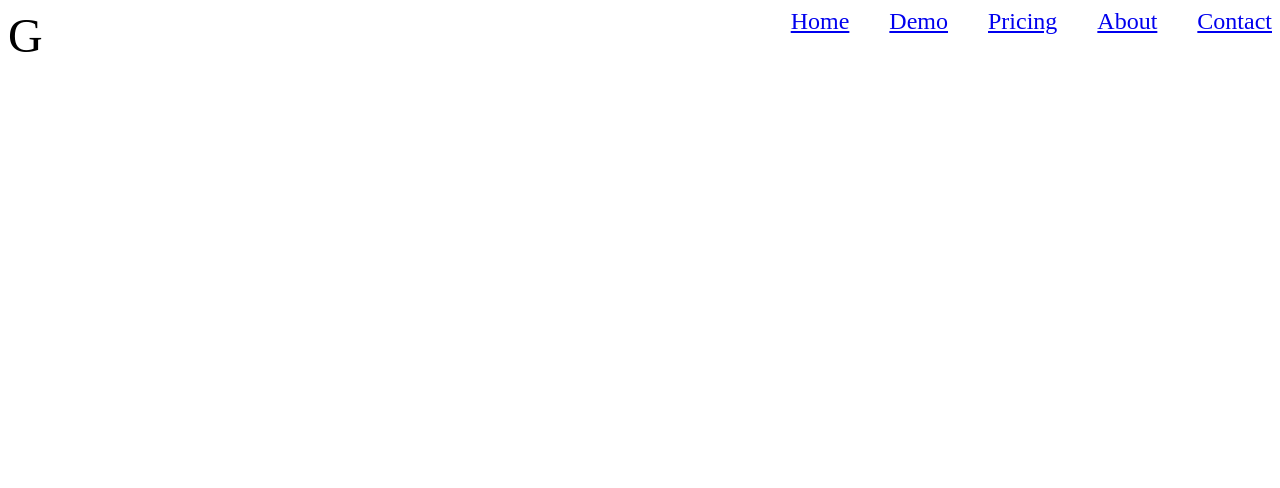
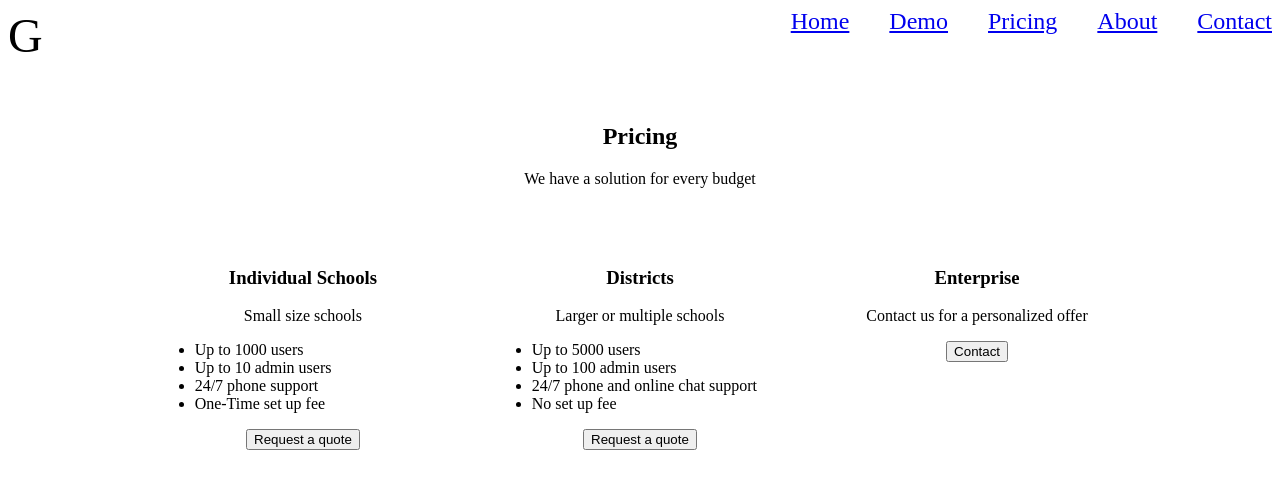
Before and after one commit to yusufalp/GleamSIS-Wireframe, a plain HTML site: page pricing.html in a window 1280 px wide. Drawn offline with Linux system fonts and the light colour scheme.

Commit message:
Initial commit

```diff
--- a/pricing.html
+++ b/pricing.html
@@ -19,6 +19,49 @@
       <a href="contact.html">Contact</a>
     </div>
   </nav>
+  <header>
+    <h2>Pricing</h2>
+    <p>
+      We have a solution for every budget
+    </p>
+  </header>
+  <main>
+    <div class="group">
+      <section class="item-pricing">
+        <h3>Individual Schools</h3>
+        <p>
+          Small size schools
+        </p>
+        <ul>
+          <li>Up to 1000 users</li>
+          <li>Up to 10 admin users</li>
+          <li>24/7 phone support</li>
+          <li>One-Time set up fee</li>
+        </ul>
+        <button type="submit">Request a quote</button>
+      </section>
+      <section class="item-pricing">
+        <h3>Districts</h3>
+        <p>
+          Larger or multiple schools
+        </p>
+        <ul>
+          <li>Up to 5000 users</li>
+          <li>Up to 100 admin users</li>
+          <li>24/7 phone and online chat support</li>
+          <li>No set up fee</li>
+        </ul>
+        <button type="submit">Request a quote</button>
+      </section>
+      <section class="item-pricing">
+        <h3>Enterprise</h3>
+        <p>
+          Contact us for a personalized offer
+        </p>
+        <button type="submit">Contact</button>
+      </section>
+    </div>
+  </main>
 </body>
 
 </html>
--- a/style.css
+++ b/style.css
@@ -15,17 +15,70 @@
 }
 
 header {
-  width: 50%;
+  width: 90%;
   text-align: center;
   margin: 60px auto;
 }
 
+form {
+  text-align: left;
+  width: 50%;
+  margin: auto;
+}
+
+label,
+select {
+  display: block;
+  margin-top: 18px;
+}
+
+input,
+select,
+textarea {
+  width: 100%;
+}
+
+ul {
+  text-align: left;
+}
+
 .group {
+  width: 100%;
+  margin: auto;
   display: flex;
-  justify-content: space-evenly;
+  justify-content: space-around;
+  align-items: center;
+  flex-direction: column;
 }
 
 .item {
+  margin: 0 2%;
   text-align: center;
-  width: 100%;
+  width: 90%;
 }
+
+.item-pricing {
+  margin: 0 2%;
+  text-align: center;
+  width: 50%;
+}
+
+@media all and (min-width: 850px) {
+  header {
+    width: 50%;
+  }
+
+  form {
+    width: 25%;
+  }
+
+  .group {
+    width: 80%;
+    flex-direction: row;
+    align-items: flex-start;
+  }
+
+  .item {
+    width: 50%;
+  }
+}
```
Also changed, not shown: about.html (+6 -0 lines), contact.html (+14 -0 lines), demo.html (+13 -6 lines).
